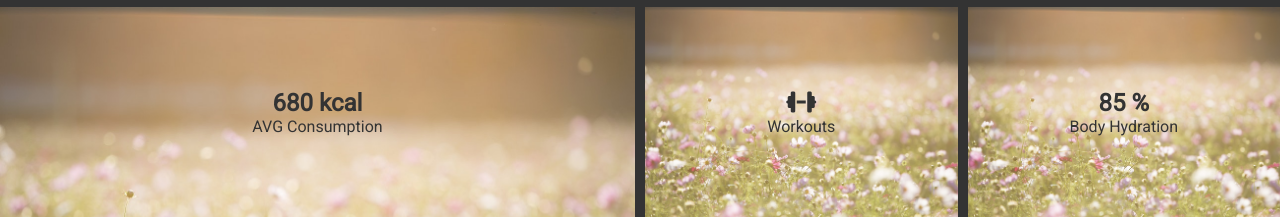
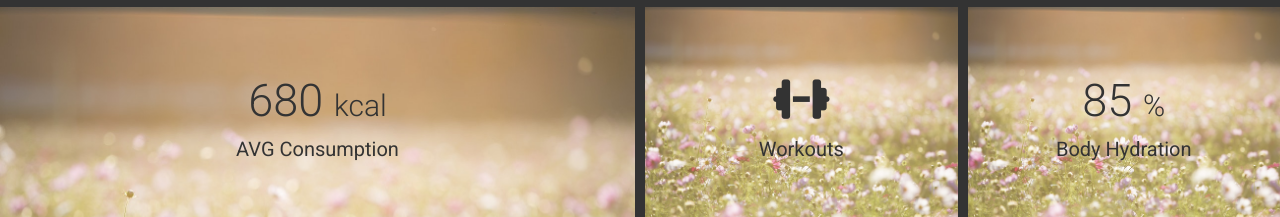
Before and after one commit to infiniteoo/HTMLCSS-grid_w_image_span, a plain HTML site: page index.html in a window 1280 px wide. Shown: the part 672-889 px from the top of the page. Drawn offline with Linux system fonts and the light colour scheme.

Commit message:
finished styling our container divs and added an on-over transition ease-in

```diff
--- a/style.css
+++ b/style.css
@@ -26,9 +26,28 @@ body {
   align-items: center;
   justify-content: center;
   text-align: center;
+  cursor: pointer;
+  transition: all 0.5s ease-in;
 }
 
+.container > div:hover {
+  opacity: 0.7;
+  transform: scale(0.98);
+}
 
+h2 {
+  font-size: 45px;
+  font-weight: 300;
+  margin: 10px;
+}
+
+h2 span {
+  font-size: 30px;
+}
+
+p {
+  font-size: 20px;
+}
 
 .container > div:nth-of-type(1) {
   grid-column: 1 / 3;
```
